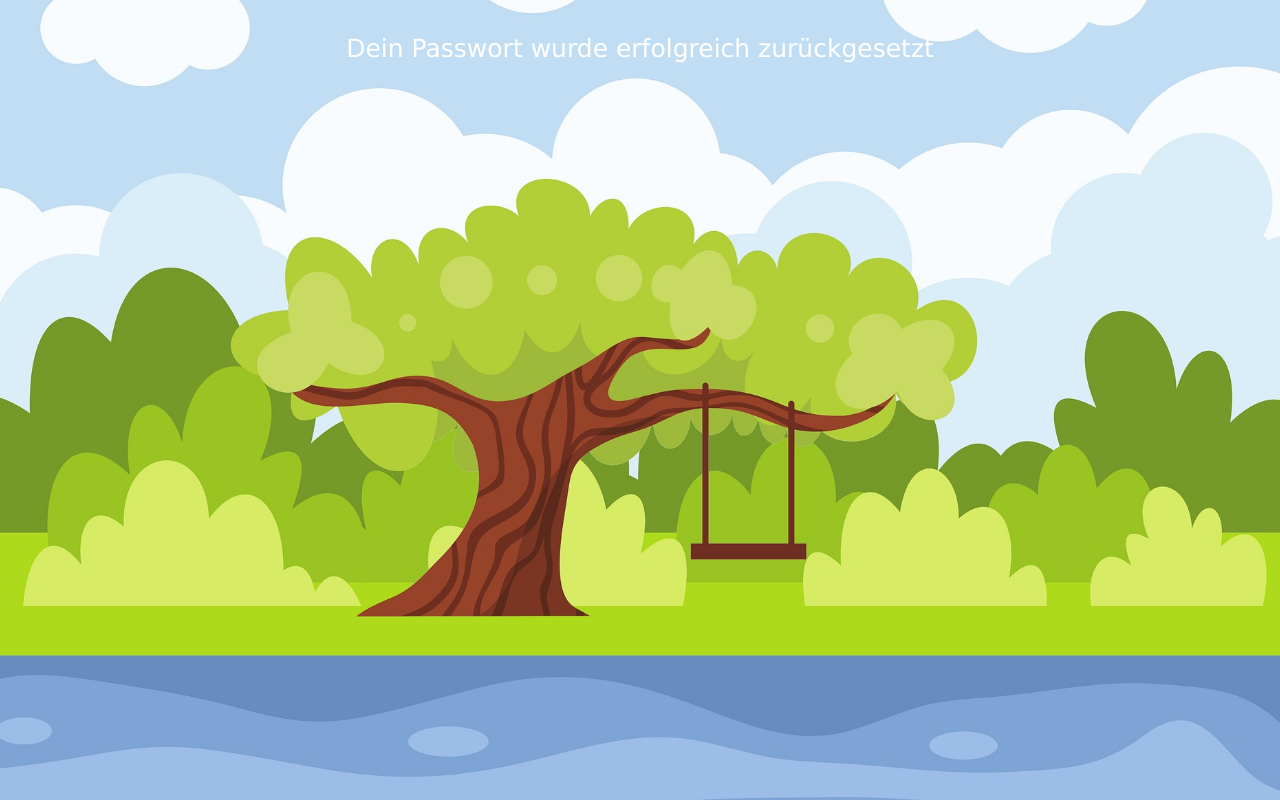
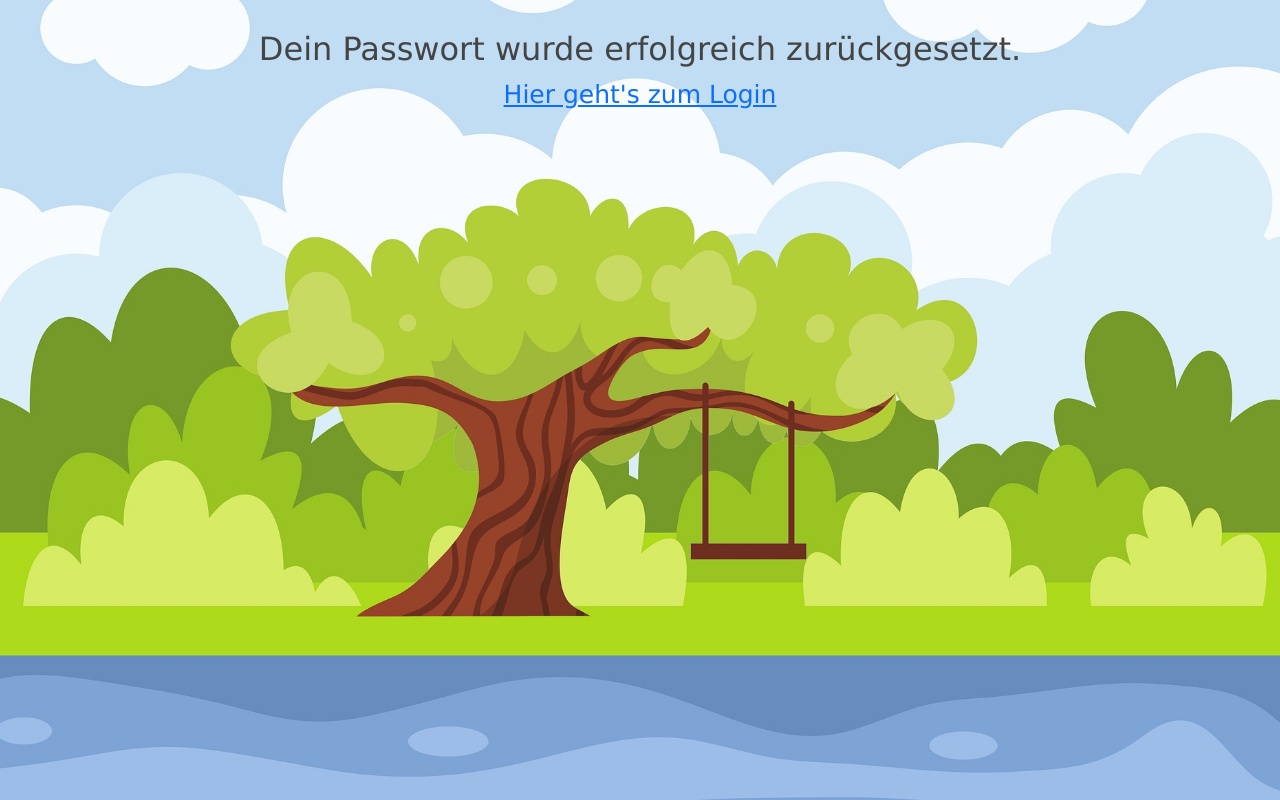
Before and after one commit to ShahiW/LearningApp, a Django app: page /password-reset-complete/ in a window 1280 px wide. Shown: the part 72-872 px from the top of the page. Run offline with Django 5.2, Linux system fonts and the light colour scheme; data that the repository does not hold is empty; parts of the project's set-up code (start-up, migrations or seed data) failed here and were passed over.

```diff
--- a/LearningApp/LearningApp/urls.py
+++ b/LearningApp/LearningApp/urls.py
@@ -57,7 +57,7 @@ urlpatterns = [
     path(
         "password-reset-complete/",
         auth_views.PasswordResetCompleteView.as_view(
-            template_name="users/password_reset_complete.html"
+            template_name="users/password_reset_complete.html",
         ),
         name="password_reset_complete",
     ),
--- a/LearningApp/users/templates/users/login.html
+++ b/LearningApp/users/templates/users/login.html
@@ -3,7 +3,7 @@
 {% block content %}
 
 {% if form.errors %}
-<p>Dein  Username und/oder dein Password sind falsch. Bitte versuch es erneut.</p>
+<p>Dein  Username und/oder dein Passwort sind falsch. Bitte versuch es erneut.</p>
 {% endif %}
 
     <div class='main-text'>
--- a/LearningApp/users/templates/users/password_reset_complete.html
+++ b/LearningApp/users/templates/users/password_reset_complete.html
@@ -1,6 +1,10 @@
 {% extends 'quiz/base.html' %}
 {% block content %}
 
-Dein Passwort wurde erfolgreich zurückgesetzt
+<h2>Dein Passwort wurde erfolgreich zurückgesetzt.</h2>
+
+<a href="{% url 'login' %}">Hier geht's zum Login</a>
+
+
 
 {% endblock content %}
--- a/LearningApp/users/views.py
+++ b/LearningApp/users/views.py
@@ -42,3 +42,8 @@ def profile(request):
     }
 
     return render(request, 'users/profile.html', context)
+
+
+def passwort_reset_done(request):
+    messages.success(request, "Du hast dein Passwort erfolgreich zurückgestzt! Du kannst dich jetzt einloggen.")
+    return redirect('login')
```
Also changed, not shown: LearningApp/users/signals.py (line endings or trailing spaces).
